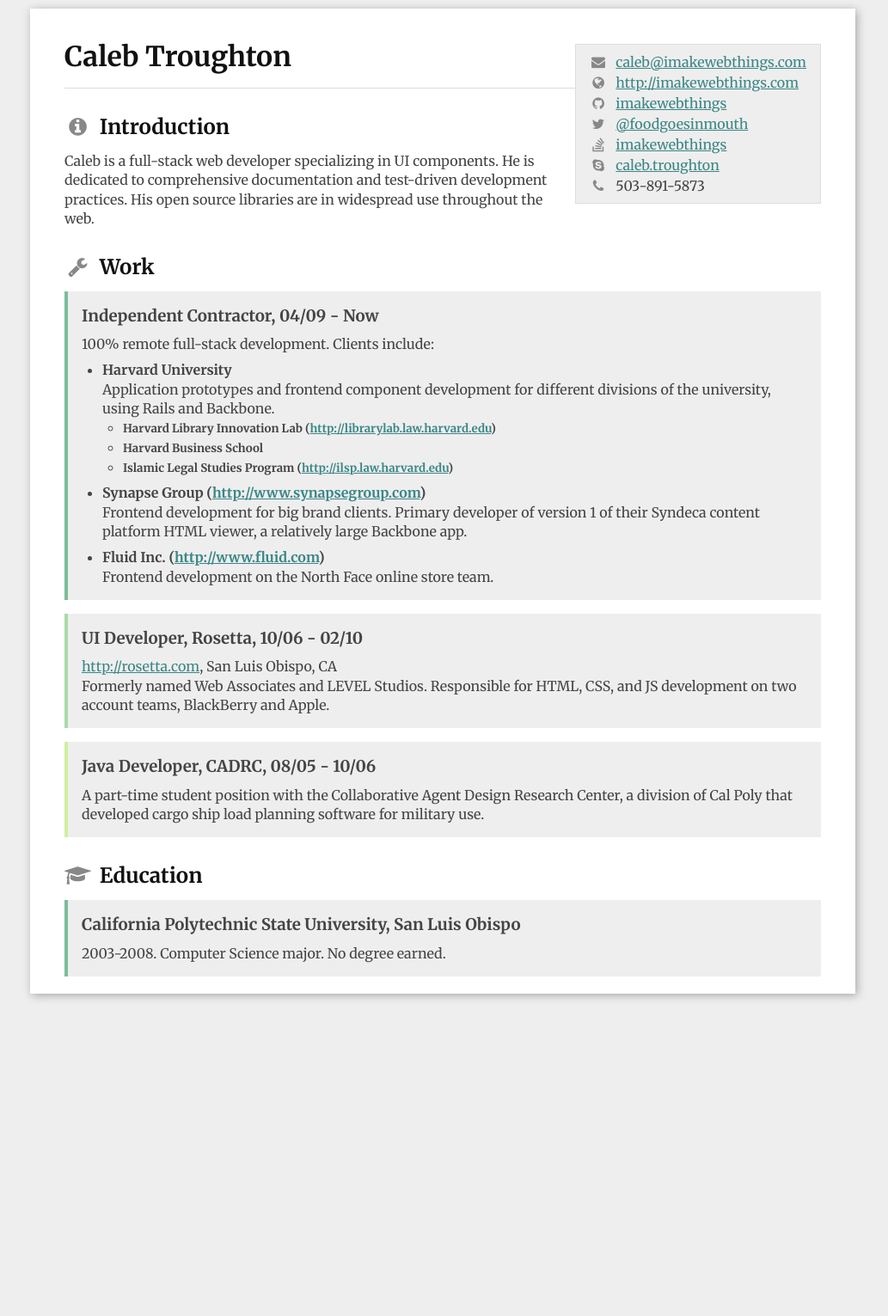
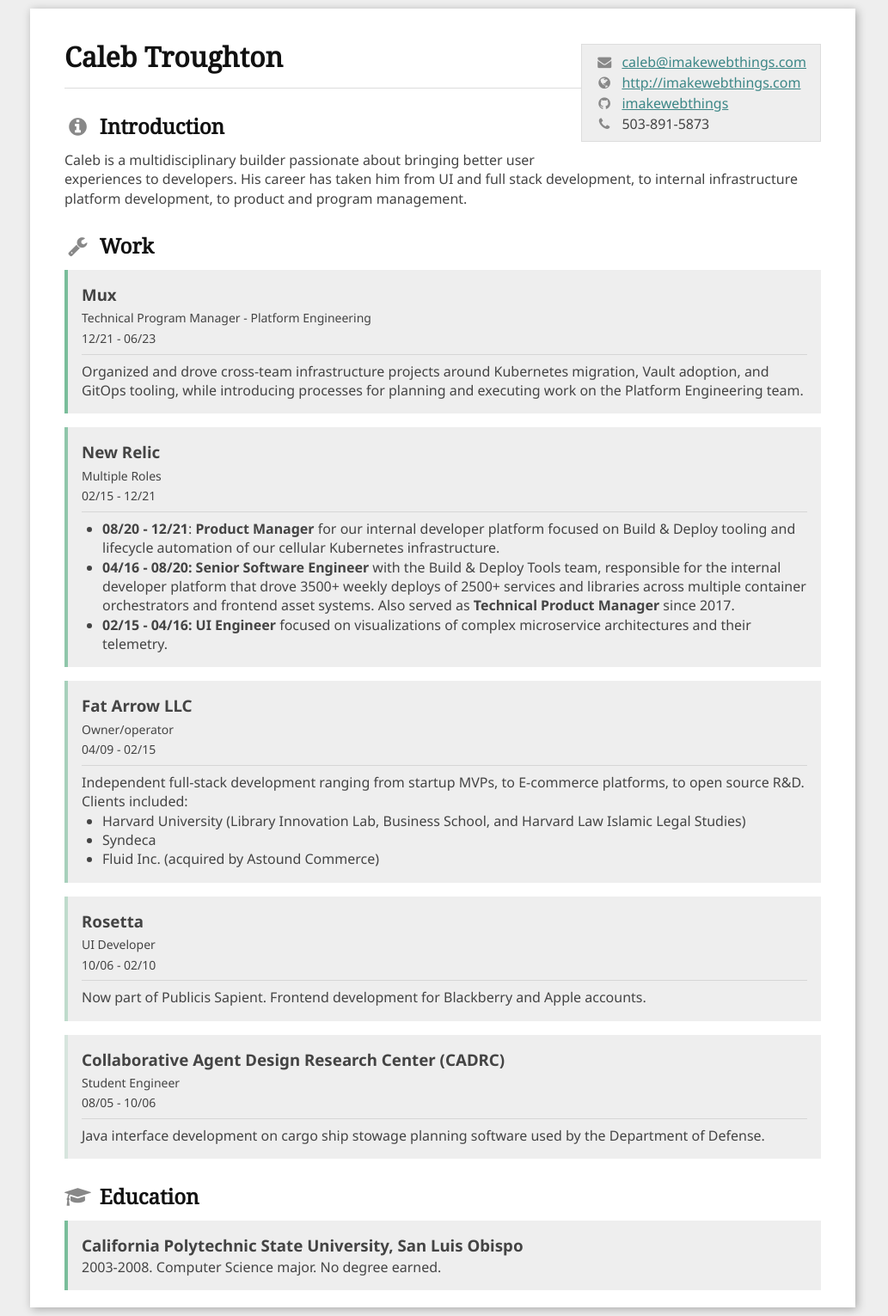
Before and after one commit to imakewebthings/imakewebthings.github.com, a Jekyll site: the page resume/index.html, which Jekyll copies as it is, in a window 1280 px wide. Shown: the whole page at 86% size, without its empty margins (125-1158 px from the left). Built offline with Jekyll 4.4.1, drawn with Linux system fonts in a browser that asks for light colours; nearby versions of some CDN libraries; before the commit the page ends 1166 px from its top, so only the background shows below that.

Commit message:
The latest

```diff
--- a/resume/index.html
+++ b/resume/index.html
@@ -4,7 +4,9 @@
     <meta charset="utf-8">
     <title>Résumé - Caleb Troughton</title>
     <meta name="viewport" content="width=device-width">
-    <link rel="stylesheet" href="http://fonts.googleapis.com/css?family=Merriweather:400,700">
+    <link rel="preconnect" href="https://fonts.googleapis.com">
+    <link rel="preconnect" href="https://fonts.gstatic.com" crossorigin>
+    <link href="https://fonts.googleapis.com/css2?family=Noto+Sans:wght@400;700&family=Noto+Serif&display=swap" rel="stylesheet">
     <link href="//maxcdn.bootstrapcdn.com/font-awesome/4.2.0/css/font-awesome.min.css" rel="stylesheet">
     <link rel="stylesheet" href="styles.css">
   </head>
@@ -17,60 +19,60 @@
           <li><span class="fa fa-envelope fa-fw"></span><span class="print-label">Email: </span><a href="mailto:caleb@imakewebthings.com">caleb@imakewebthings.com</a></li>
           <li><span class="fa fa-globe fa-fw"></span><span class="print-label">Website: </span><a href="http://imakewebthings.com" targer="_blank">http://imakewebthings.com</a></li>
           <li><span class="fa fa-github fa-fw"></span><span class="print-label">GitHub: </span><a href="https://github.com/imakewebthings" target="_blank">imakewebthings</a></li>
-          <li><span class="fa fa-twitter fa-fw"></span><span class="print-label">Twitter: </span><a href="http://twitter.com/foodgoesinmouth" target="_blank">@foodgoesinmouth</a></li>
-          <li><span class="fa fa-stack-overflow fa-fw"></span><span class="print-label">Stack Overflow: </span><a href="http://stackoverflow.com/users/669712/imakewebthings" target="_blank">imakewebthings</a></li>
-          <li><span class="fa fa-skype fa-fw" title="Skype"></span><span class="print-label">Skype: </span><a href="skype:caleb.troughton">caleb.troughton</a></li>
           <li><span class="fa fa-phone fa-fw"></span><span class="print-label">Phone: </span>503-891-5873</li>
         </ul>
       </header>
 
       <section>
         <h2><span class="fa fa-fw fa-info-circle"></span>Introduction</h2>
-        <p>Caleb is a full-stack web developer specializing in UI components. He is dedicated to comprehensive documentation and test-driven development practices. His open source libraries are in widespread use throughout the web.</p>
+        <p>Caleb is a multidisciplinary builder passionate about bringing better user experiences to developers. His career has taken him from UI and full stack development, to internal infrastructure platform development, to product and program management.</p>
       </section>
 
       <section>
         <h2><span class="fa fa-fw fa-wrench"></span>Work</h2>
 
         <div class="work">
-          <h3>Independent Contractor, 04/09 - Now</h3>
-          <p>100% remote full-stack development. Clients include:</p>
+          <h3>Mux</h3>
+          <h4>Technical Program Manager - Platform Engineering</h4>
+          <h4>12/21 - 06/23</h4>
+          <p>Organized and drove cross-team infrastructure projects around Kubernetes migration, Vault adoption, and GitOps tooling, while introducing processes for planning and executing work on the Platform Engineering team.</p>
+        </div>
+
+        <div class="work">
+          <h3>New Relic</h3>
+          <h4>Multiple Roles</h4>
+          <h4>02/15 - 12/21</h4>
           <ul>
-            <li>
-              <h4>Harvard University</h4>
-              <p>Application prototypes and frontend component development for different divisions of the university, using Rails and Backbone.</p>
-              <ul>
-                <li>
-                  <h5>Harvard Library Innovation Lab (<a href="http://librarylab.law.harvard.edu" target="_blank">http://librarylab.law.harvard.edu</a>)</h5>
-                </li>
-                <li>
-                  <h5>Harvard Business School</h5>
-                </li>
-                <li>
-                  <h5>Islamic Legal Studies Program (<a href="http://ilsp.law.harvard.edu/" target="_blank">http://ilsp.law.harvard.edu</a>)</h5>
-                </li>
-              </ul>
-            </li>
-            <li>
-              <h4>Synapse Group (<a href="http://www.synapsegroup.com/" target="_blank">http://www.synapsegroup.com</a>)</h4>
-              <p>Frontend development for big brand clients. Primary developer of version 1 of their Syndeca content platform HTML viewer, a relatively large Backbone app.</p>
-            </li>
-            <li>
-              <h4>Fluid Inc. (<a href="http://www.fluid.com/" target="_blank">http://www.fluid.com</a>)</h4>
-              <p>Frontend development on the North Face online store team.</p>
-            </li>
+            <li><strong>08/20 - 12/21</strong>: <strong>Product Manager</strong> for our internal developer platform focused on Build &amp; Deploy tooling and lifecycle automation of our cellular Kubernetes infrastructure.</li>
+            <li><strong>04/16 - 08/20:</strong> <strong>Senior Software Engineer</strong> with the Build &amp; Deploy Tools team, responsible for the internal developer platform that drove 3500+ weekly deploys of 2500+ services and libraries across multiple container orchestrators and frontend asset systems. Also served as <strong>Technical Product Manager</strong> since 2017.</li>
+            <li><strong>02/15 - 04/16:</strong> <strong>UI Engineer</strong> focused on visualizations of complex microservice architectures and their telemetry.</li>
           </ul>
         </div>
 
         <div class="work">
-          <h3>UI Developer, Rosetta, 10/06 - 02/10</h3>
-          <p><a href="http://rosetta.com" target="_blank">http://rosetta.com</a>, San Luis Obispo, CA</p>
-          <p>Formerly named Web Associates and LEVEL Studios.  Responsible for HTML, CSS, and JS development on two account teams, BlackBerry and Apple.</p>
+          <h3>Fat Arrow LLC</h3>
+          <h4>Owner/operator</h4>
+          <h4>04/09 - 02/15</h4>
+          <p>Independent full-stack development ranging from startup MVPs, to E-commerce platforms, to open source R&amp;D. Clients included:</p>
+          <ul>
+            <li>Harvard University (Library Innovation Lab, Business School, and Harvard Law Islamic Legal Studies)</li>
+            <li>Syndeca</li>
+            <li>Fluid Inc. (acquired by Astound Commerce)</li>
+          </ul>
         </div>
 
         <div class="work">
-          <h3>Java Developer, CADRC, 08/05 - 10/06</h3>
-          <p>A part-time student position with the Collaborative Agent Design Research Center, a division of Cal Poly that developed cargo ship load planning software for military use.</p>
+          <h3>Rosetta</h3>
+          <h4>UI Developer</h4>
+          <h4>10/06 - 02/10</h4>
+          <p>Now part of Publicis Sapient. Frontend development for Blackberry and Apple accounts.</p>
+        </div>
+
+        <div class="work">
+          <h3>Collaborative Agent Design Research Center (CADRC)</h3>
+          <h4>Student Engineer</h4>
+          <h4>08/05 - 10/06</h4>
+          <p>Java interface development on cargo ship stowage planning software used by the Department of Defense.</p>
         </div>
       </section>
 
--- a/resume/styles.css
+++ b/resume/styles.css
@@ -5,7 +5,7 @@
 }
 
 body {
-  font-family:Merriweather, serif;
+  font-family:'Noto Sans', serif;
   font-size:16px;
   line-height:1.4;
   background:#eee;
@@ -26,6 +26,7 @@
 }
 
 h1 {
+  font-family: 'Noto Serif', serif;
   font-size:2em;
   padding:20px 0 20px 0;
   margin-bottom:20px;
@@ -57,6 +58,7 @@
 }
 
 h2 {
+  font-family:'Noto Serif', serif;
   font-size:1.5em;
   line-height:1;
   color:#111;
@@ -71,23 +73,43 @@
   background:#eee;
   padding:16px;
   margin-bottom:16px;
-  border-left:4px solid #79bd9a;
+  border-left:4px solid rgba(121, 189, 154, 1);
 }
 
 .work + .work {
-  border-left-color:#a8dba8;
+  border-left-color:rgba(121, 189, 154, .8);
 }
 
 .work + .work + .work {
-  border-left-color:#cff09e;
+  border-left-color:rgba(121, 189, 154, .6);
+}
+
+.work + .work + .work + .work {
+  border-left-color:rgba(121, 189, 154, .4);
+}
+
+.work + .work + .work + .work + .work {
+  border-left-color:rgba(121, 189, 154, .2);
 }
 
 .work ul {
   margin-left:24px;
 }
 
+.work h3 {
+  margin-bottom:0;
+}
+
 .work h4 {
-  margin-top:8px;
+  margin-top:4px;
+  font-size:0.875em;
+  font-weight:normal;
+}
+
+.work h4 + h4 {
+  margin-bottom:8px;
+  padding-bottom:8px;
+  border-bottom:1px solid rgba(0,0,0,.1);
 }
 
 .work:last-child {
@@ -96,10 +118,6 @@
 
 .fa-info-circle, .fa-wrench, .fa-mortar-board {
   color:#888;
-}
-
-h3 {
-  margin-bottom:8px;
 }
 
 .print-label {
@@ -154,4 +172,22 @@
   .print-label {
     display:inline;
   }
+
+  .work {
+    padding-top:0;
+    margin-bottom:1px;
+  }
+
+  .work h4 {
+    margin-top:-1px;
+  }
+
+  .work h4 + h4 {
+    border-bottom:0;
+    padding-bottom:0;
+  }
+
+  .work ul {
+    margin-left:12px;
+  }
 }
```
